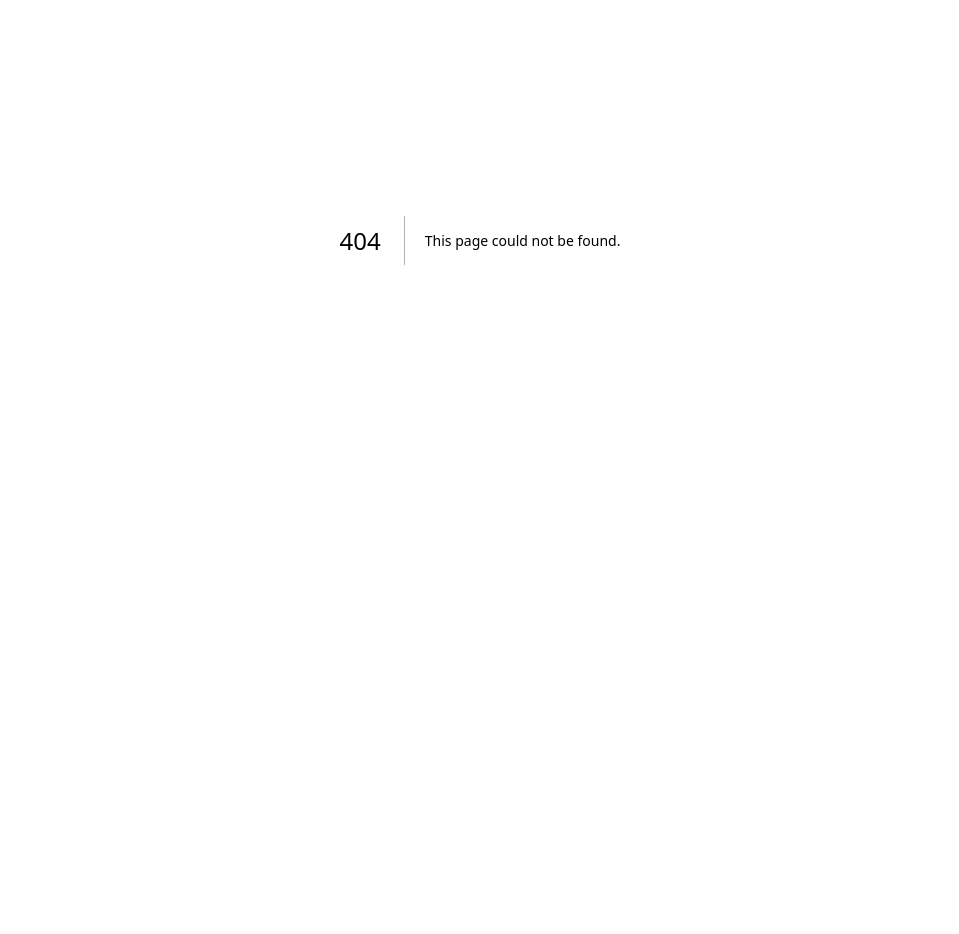
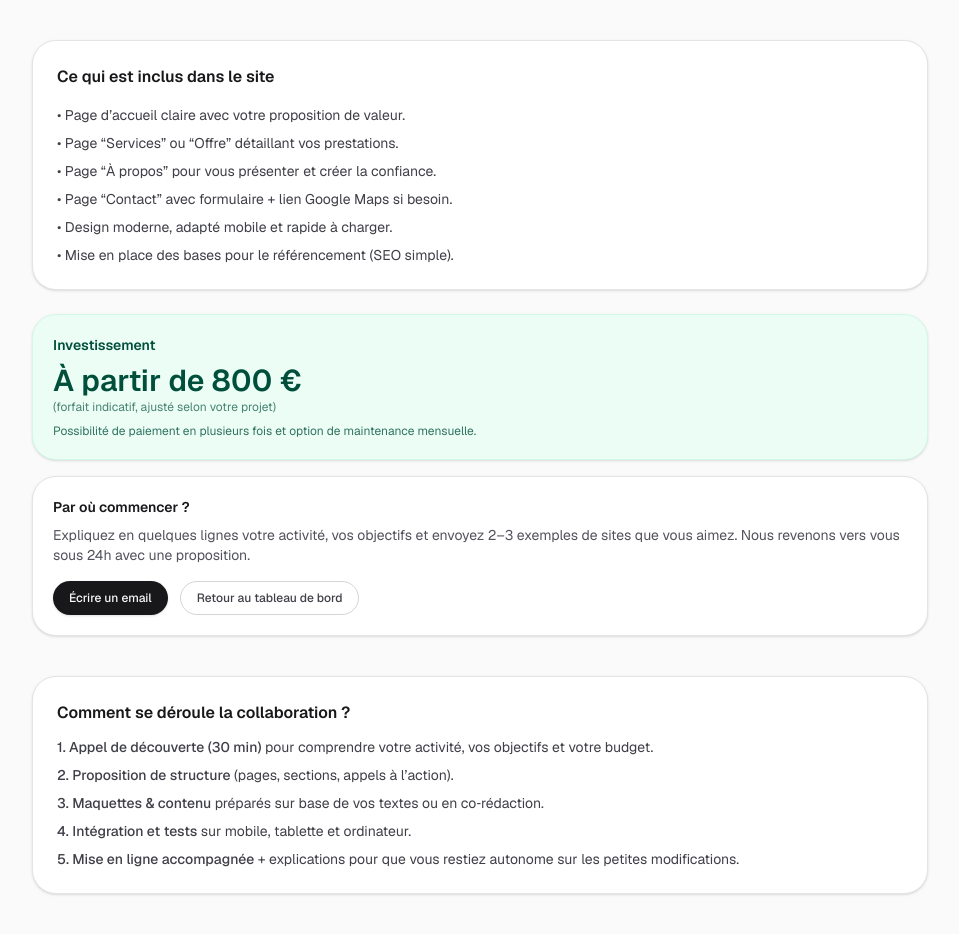
Before and after one commit to Pchambet/mon-premier-site, a Next.js app: page /offre in a window 1280 px wide. Before the commit this address had no page. Shown: the part 160-1094 px from the top of the page, without its empty margins (160-1119 px from the left). Before the commit the page ends 800 px from the top, so only its background shows below. Built offline with nearby package versions, Linux system fonts and the light colour scheme.

Commit message:
Add offer page and link from dashboard

```diff
--- /dev/null
+++ b/src/app/offre/page.tsx
@@ -0,0 +1,115 @@
+import type { Metadata } from "next";
+
+export const metadata: Metadata = {
+  title: "Offre site vitrine | Studio web freelance",
+  description:
+    "Offre de création de site vitrine clé en main pour indépendants et petites entreprises.",
+};
+
+export default function OffrePage() {
+  return (
+    <div className="min-h-screen bg-zinc-50 px-4 py-10 font-sans text-zinc-900 dark:bg-black dark:text-zinc-50">
+      <main className="mx-auto flex max-w-4xl flex-col gap-10">
+        <header className="space-y-3">
+          <p className="text-xs font-medium uppercase tracking-[0.18em] text-zinc-500">
+            Offre
+          </p>
+          <h1 className="text-3xl font-semibold tracking-tight sm:text-4xl">
+            Site vitrine clé en main pour petites entreprises
+          </h1>
+          <p className="max-w-2xl text-sm text-zinc-600 dark:text-zinc-400">
+            Idéal pour artisans, freelances, thérapeutes, commerces locaux ou
+            toute activité qui veut être trouvée facilement en ligne avec une
+            image professionnelle.
+          </p>
+        </header>
+
+        <section className="grid gap-6 md:grid-cols-[1.2fr,1fr]">
+          <div className="space-y-4 rounded-3xl border border-zinc-200 bg-white p-6 text-sm shadow-sm dark:border-zinc-800 dark:bg-zinc-900">
+            <h2 className="text-base font-semibold">
+              Ce qui est inclus dans le site
+            </h2>
+            <ul className="mt-2 space-y-2 text-zinc-700 dark:text-zinc-300">
+              <li>• Page d’accueil claire avec votre proposition de valeur.</li>
+              <li>• Page “Services” ou “Offre” détaillant vos prestations.</li>
+              <li>• Page “À propos” pour vous présenter et créer la confiance.</li>
+              <li>• Page “Contact” avec formulaire + lien Google Maps si besoin.</li>
+              <li>• Design moderne, adapté mobile et rapide à charger.</li>
+              <li>• Mise en place des bases pour le référencement (SEO simple).</li>
+            </ul>
+          </div>
+
+          <aside className="space-y-4">
+            <div className="rounded-3xl border border-emerald-100 bg-emerald-50 p-5 text-sm shadow-sm dark:border-emerald-900/60 dark:bg-emerald-900/20">
+              <h2 className="text-sm font-semibold text-emerald-900 dark:text-emerald-100">
+                Investissement
+              </h2>
+              <p className="mt-2 text-3xl font-semibold text-emerald-900 dark:text-emerald-100">
+                À partir de 800&nbsp;€
+                <span className="block text-xs font-normal text-emerald-900/70 dark:text-emerald-100/80">
+                  (forfait indicatif, ajusté selon votre projet)
+                </span>
+              </p>
+              <p className="mt-2 text-xs text-emerald-900/80 dark:text-emerald-100/80">
+                Possibilité de paiement en plusieurs fois et option de
+                maintenance mensuelle.
+              </p>
+            </div>
+
+            <div className="rounded-3xl border border-zinc-200 bg-white p-5 text-sm shadow-sm dark:border-zinc-800 dark:bg-zinc-900">
+              <h2 className="text-sm font-semibold">Par où commencer ?</h2>
+              <p className="mt-2 text-sm text-zinc-600 dark:text-zinc-400">
+                Expliquez en quelques lignes votre activité, vos objectifs et
+                envoyez 2–3 exemples de sites que vous aimez. Nous revenons vers
+                vous sous 24h avec une proposition.
+              </p>
+              <div className="mt-4 flex flex-wrap gap-3">
+                <a
+                  href="mailto:contact@example.com?subject=Projet%20de%20site%20vitrine"
+                  className="inline-flex items-center justify-center rounded-full bg-zinc-900 px-4 py-2 text-xs font-medium text-zinc-50 shadow-sm transition hover:bg-zinc-700 dark:bg-zinc-50 dark:text-zinc-900 dark:hover:bg-zinc-200"
+                >
+                  Écrire un email
+                </a>
+                <a
+                  href="/"
+                  className="inline-flex items-center justify-center rounded-full border border-zinc-300 px-4 py-2 text-xs font-medium text-zinc-700 transition hover:bg-zinc-100 dark:border-zinc-700 dark:text-zinc-200 dark:hover:bg-zinc-800"
+                >
+                  Retour au tableau de bord
+                </a>
+              </div>
+            </div>
+          </aside>
+        </section>
+
+        <section className="rounded-3xl border border-zinc-200 bg-white p-6 text-sm shadow-sm dark:border-zinc-800 dark:bg-zinc-900">
+          <h2 className="text-base font-semibold">
+            Comment se déroule la collaboration&nbsp;?
+          </h2>
+          <ol className="mt-3 space-y-2 text-zinc-700 dark:text-zinc-300">
+            <li>
+              <span className="font-medium">1. Appel de découverte (30 min)</span>{" "}
+              pour comprendre votre activité, vos objectifs et votre budget.
+            </li>
+            <li>
+              <span className="font-medium">2. Proposition de structure</span>{" "}
+              (pages, sections, appels à l’action).
+            </li>
+            <li>
+              <span className="font-medium">3. Maquettes & contenu</span>{" "}
+              préparés sur base de vos textes ou en co‑rédaction.
+            </li>
+            <li>
+              <span className="font-medium">4. Intégration et tests</span>{" "}
+              sur mobile, tablette et ordinateur.
+            </li>
+            <li>
+              <span className="font-medium">5. Mise en ligne accompagnée</span>{" "}
+              + explications pour que vous restiez autonome sur les petites
+              modifications.
+            </li>
+          </ol>
+        </section>
+      </main>
+    </div>
+  );
+}
--- a/src/app/page.tsx
+++ b/src/app/page.tsx
@@ -101,6 +101,7 @@ export default function Home() {
               être mis en ligne.
             </p>
           </div>
+          <div className="flex flex-col items-start gap-3">
             <div className="rounded-2xl border border-emerald-100 bg-emerald-50 px-4 py-3 text-sm shadow-sm dark:border-emerald-900/60 dark:bg-emerald-900/20">
               <p className="font-medium text-emerald-900 dark:text-emerald-100">
                 Prochaine étape pour vous
@@ -110,6 +111,13 @@ export default function Home() {
                 services, à propos, contact) puis nous suivons ici chaque étape
                 jusqu’à la mise en ligne.
               </p>
+            </div>
+            <a
+              href="/offre"
+              className="inline-flex items-center justify-center rounded-full bg-zinc-900 px-4 py-2 text-xs font-medium text-zinc-50 shadow-sm transition hover:bg-zinc-700 dark:bg-zinc-50 dark:text-zinc-900 dark:hover:bg-zinc-200"
+            >
+              Découvrir l’offre site vitrine
+            </a>
           </div>
         </header>
 
```
Lines whose indentation alone changed are shown as unchanged.
